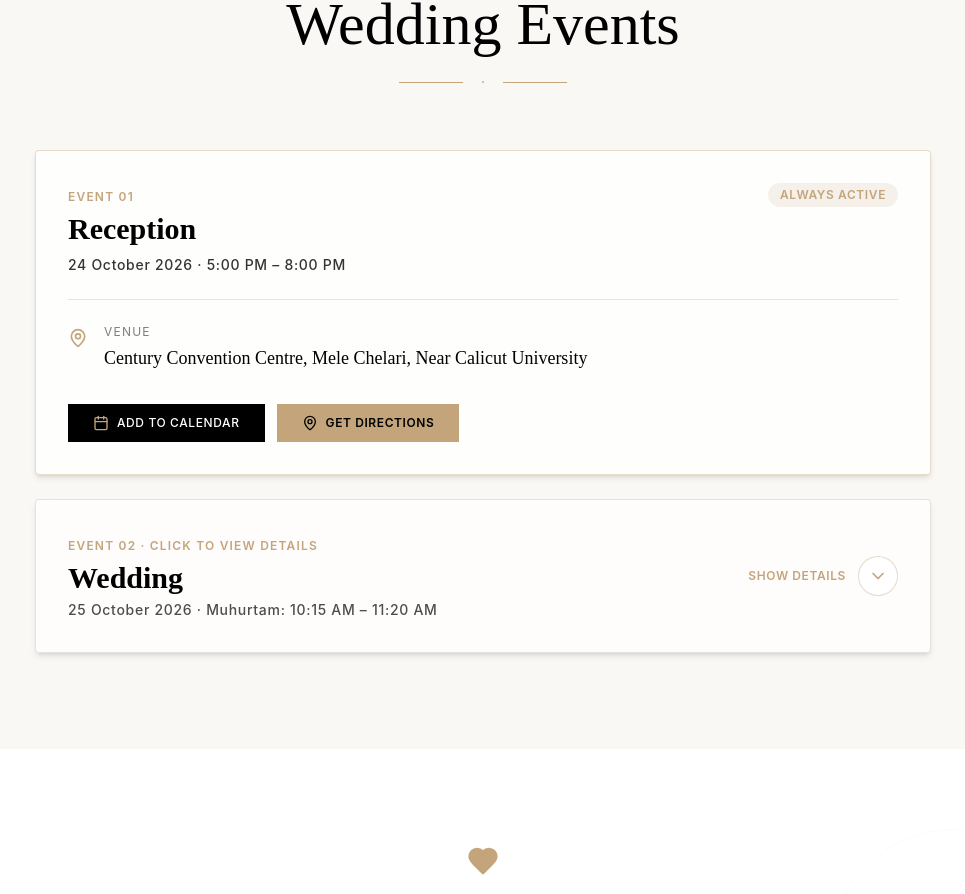
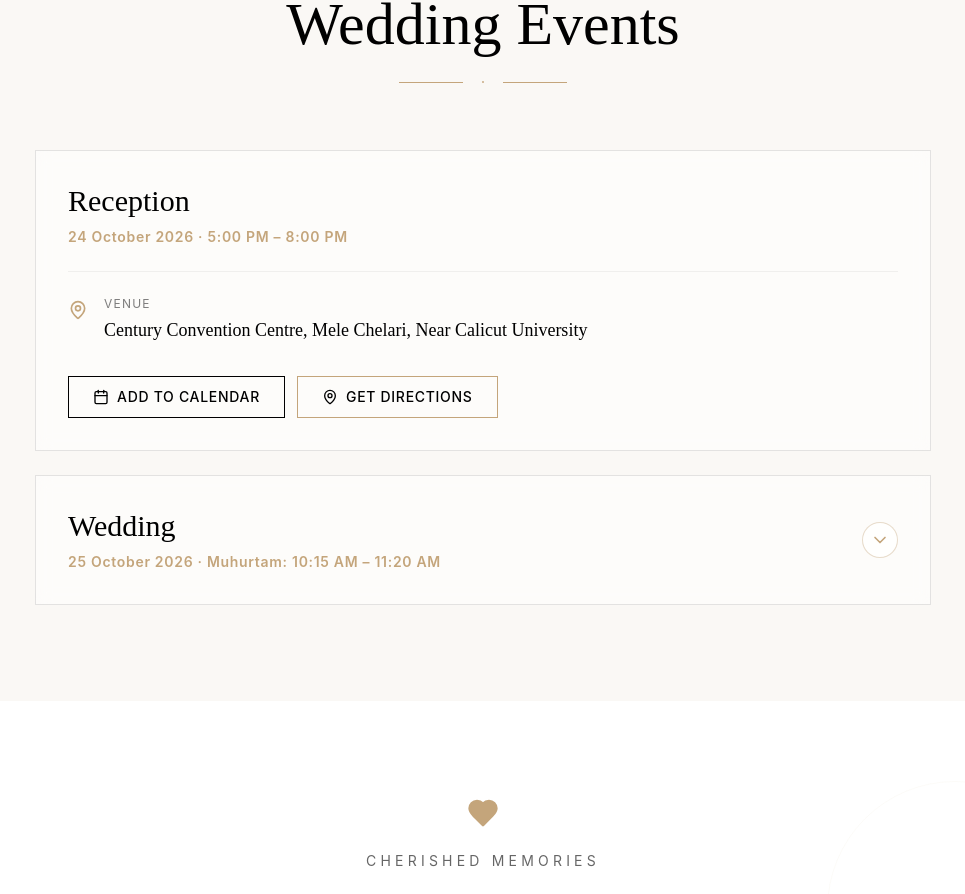
Before and after one commit to tevahdesign/for-her, a React (Vite) app: page / in a window 1280 px wide. Shown: the part 1578-2472 px from the top of the page, without its empty margins (157-1122 px from the left). Built offline with nearby package versions, Linux system fonts and the light colour scheme.

Commit message:
Initial project upload

```diff
--- a/index.html
+++ b/index.html
@@ -15,9 +15,25 @@
     </head>
 
     <body>
-
+      <audio id="bg-audio" src="/background-music.mp3" autoplay loop playsinline webkit-playsinline preload="auto"></audio>
+      <script>
+        (function() {
+          var audio = document.getElementById('bg-audio');
+          if (audio) {
+            audio.volume = 0.1;
+            var play = function() {
+              audio.play().catch(function() {});
+            };
+            play();
+            ['pointerdown', 'touchstart', 'touchend', 'click', 'scroll', 'keydown'].forEach(function(evt) {
+              window.addEventListener(evt, function() {
+                if (audio.paused) play();
+              }, { passive: true });
+            });
+          }
+        })();
+      </script>
       <div id="root"></div>
       <script type="module" src="/src/main.tsx"></script>
-
     </body>
   </html>
--- a/src/app/components/BackgroundAudio.tsx
+++ b/src/app/components/BackgroundAudio.tsx
@@ -7,7 +7,7 @@ export function BackgroundAudio() {
     const audio = audioRef.current;
     if (!audio) return;
 
-    audio.volume = 0.3;
+    audio.volume = 0.1;
 
     // Advanced autoplay strategy:
     // 1. Try unmuted playback on mount
--- a/src/app/components/EventsSection.tsx
+++ b/src/app/components/EventsSection.tsx
@@ -122,55 +122,47 @@ export function EventsSection() {
           </div>
         </ScrollReveal>
 
-        {/* Events Cards */}
+        {/* Events Cards with Original/Old Card Styling */}
         <div className="space-y-6">
-          {/* RECEPTION CARD - ALWAYS ACTIVE / OPEN */}
+          {/* RECEPTION CARD - ORIGINAL DESIGN */}
           <ScrollReveal delay={0.1}>
             <motion.div
               whileHover={{ scale: 1.01, transition: { duration: 0.2 } }}
-              className="border border-[#C4A57B]/40 bg-white/80 backdrop-blur-sm shadow-md transition-all duration-300 hover:border-[#C4A57B] hover:shadow-xl p-8 rounded-sm"
+              className="border border-black/10 bg-white/50 backdrop-blur-sm transition-all duration-300 hover:border-[#C4A57B]/50 hover:shadow-lg p-8"
             >
-              <div className="flex justify-between items-start">
               <div>
-                  <span className="text-xs tracking-widest text-[#C4A57B] font-semibold uppercase font-sans">
-                    Event 01
-                  </span>
-                  <h3 className="font-serif text-3xl text-black mt-1 mb-2 font-semibold">
+                <h3 className="font-serif text-3xl text-black mb-2">
                   Reception
                 </h3>
-                  <p className="text-sm tracking-wider text-black/80 font-medium font-sans">
+                <p className="text-sm tracking-wider text-[#C4A57B] font-semibold font-sans">
                   24 October 2026 · 5:00 PM – 8:00 PM
                 </p>
               </div>
-                <span className="px-3 py-1 bg-[#C4A57B]/15 text-[#C4A57B] text-xs font-semibold uppercase tracking-wider rounded-full font-sans">
-                  Always Active
-                </span>
-              </div>
 
-              <div className="pt-6 mt-6 border-t border-black/10 space-y-6">
+              <div className="pt-6 mt-6 border-t border-black/5 space-y-6">
                 <div className="flex items-start gap-4">
                   <MapPin className="w-5 h-5 text-[#C4A57B] mt-1 flex-shrink-0" />
                   <div>
                     <p className="text-xs tracking-widest uppercase text-black/50 font-sans mb-1">Venue</p>
-                    <p className="font-serif text-lg text-black font-medium">Century Convention Centre, Mele Chelari, Near Calicut University</p>
+                    <p className="font-serif text-lg text-black">Century Convention Centre, Mele Chelari, Near Calicut University</p>
                   </div>
                 </div>
 
                 <div className="flex flex-wrap gap-3 pt-2">
                   <motion.button
-                    whileHover={{ scale: 1.03 }}
-                    whileTap={{ scale: 0.97 }}
+                    whileHover={{ scale: 1.05, y: -2 }}
+                    whileTap={{ scale: 0.95 }}
                     onClick={() => handleAddToCalendar('reception')}
-                    className="flex items-center gap-2 px-6 py-2.5 bg-black border border-black text-white hover:bg-[#C4A57B] hover:border-[#C4A57B] hover:text-black transition-all duration-300 text-xs tracking-wider uppercase font-sans font-medium cursor-pointer"
+                    className="flex items-center gap-2 px-6 py-2.5 border border-black text-black hover:bg-black hover:text-white transition-all duration-300 text-sm tracking-wider uppercase font-sans cursor-pointer"
                   >
-                    <Calendar className="w-4 h-4 text-[#C4A57B]" />
+                    <Calendar className="w-4 h-4" />
                     Add to Calendar
                   </motion.button>
                   <motion.button
-                    whileHover={{ scale: 1.03 }}
-                    whileTap={{ scale: 0.97 }}
+                    whileHover={{ scale: 1.05, y: -2 }}
+                    whileTap={{ scale: 0.95 }}
                     onClick={() => handleGetDirections('reception')}
-                    className="flex items-center gap-2 px-6 py-2.5 bg-[#C4A57B] border border-[#C4A57B] text-black hover:bg-black hover:text-white transition-all duration-300 text-xs tracking-wider uppercase font-sans font-semibold cursor-pointer"
+                    className="flex items-center gap-2 px-6 py-2.5 border border-[#C4A57B] text-black hover:bg-[#C4A57B] transition-all duration-300 text-sm tracking-wider uppercase font-sans cursor-pointer"
                   >
                     <MapPin className="w-4 h-4" />
                     Get Directions
@@ -180,37 +172,26 @@ export function EventsSection() {
             </motion.div>
           </ScrollReveal>
 
-          {/* WEDDING CARD - ONLY ACTIVE WHEN DROPDOWN CLICKED */}
+          {/* WEDDING CARD - ORIGINAL DESIGN WITH CLICKABLE DROPDOWN */}
           <ScrollReveal delay={0.2}>
             <motion.div
               whileHover={{ scale: 1.01, transition: { duration: 0.2 } }}
-              className="border border-black/10 bg-white/70 backdrop-blur-sm transition-all duration-300 hover:border-[#C4A57B]/60 shadow-md rounded-sm overflow-hidden"
+              className="border border-black/10 bg-white/50 backdrop-blur-sm transition-all duration-300 hover:border-[#C4A57B]/50 hover:shadow-lg p-8 cursor-pointer"
+              onClick={() => setIsWeddingOpen(!isWeddingOpen)}
             >
-              {/* Clickable Header Dropdown Bar */}
-              <button
-                onClick={() => setIsWeddingOpen(!isWeddingOpen)}
-                className="w-full text-left p-8 flex items-center justify-between cursor-pointer hover:bg-black/5 transition-colors group"
-              >
+              <div className="flex justify-between items-center">
                 <div>
-                  <span className="text-xs tracking-widest text-[#C4A57B] font-semibold uppercase font-sans">
-                    Event 02 · Click to View Details
-                  </span>
-                  <h3 className="font-serif text-3xl text-black mt-1 mb-1 font-semibold group-hover:text-[#C4A57B] transition-colors">
+                  <h3 className="font-serif text-3xl text-black mb-2">
                     Wedding
                   </h3>
-                  <p className="text-sm tracking-wider text-black/70 font-sans">
+                  <p className="text-sm tracking-wider text-[#C4A57B] font-semibold font-sans">
                     25 October 2026 · Muhurtam: 10:15 AM – 11:20 AM
                   </p>
                 </div>
-                <div className="flex items-center gap-3">
-                  <span className="hidden sm:inline-block text-xs uppercase tracking-wider font-sans font-semibold text-[#C4A57B]">
-                    {isWeddingOpen ? 'Hide Details' : 'Show Details'}
-                  </span>
-                  <div className="w-10 h-10 rounded-full border border-[#C4A57B]/40 flex items-center justify-center bg-white group-hover:border-[#C4A57B] transition-all">
+                <div className="w-9 h-9 rounded-full border border-[#C4A57B]/40 flex items-center justify-center bg-white/80 shrink-0 ml-4">
                   <ChevronDown className={`w-5 h-5 text-[#C4A57B] transition-transform duration-300 ${isWeddingOpen ? 'rotate-180' : ''}`} />
                 </div>
               </div>
-              </button>
 
               {/* Inside Card Details - Expanded when clicked */}
               <AnimatePresence>
@@ -220,46 +201,38 @@ export function EventsSection() {
                     animate={{ opacity: 1, height: 'auto' }}
                     exit={{ opacity: 0, height: 0 }}
                     transition={{ duration: 0.35, ease: 'easeInOut' }}
-                    className="px-8 pb-8 pt-4 border-t border-black/10 bg-[#FAF8F5]/80 space-y-6"
+                    className="overflow-hidden"
+                    onClick={(e) => e.stopPropagation()} // Prevent card toggle when clicking inside buttons
                   >
-                    <div className="grid grid-cols-1 md:grid-cols-2 gap-4 bg-white p-5 border border-[#C4A57B]/30 rounded-sm">
-                      <div>
-                        <p className="text-xs tracking-widest uppercase text-black/50 font-sans mb-1">Date</p>
-                        <p className="font-serif text-xl text-black font-semibold">25 October 2026 (Sunday)</p>
-                      </div>
-                      <div>
-                        <p className="text-xs tracking-widest uppercase text-black/50 font-sans mb-1">Muhurtam Time</p>
-                        <p className="font-serif text-xl text-[#C4A57B] font-bold">10:15 AM – 11:20 AM</p>
-                      </div>
-                    </div>
-
+                    <div className="pt-6 mt-6 border-t border-black/5 space-y-6">
                       <div className="flex items-start gap-4">
                         <MapPin className="w-5 h-5 text-[#C4A57B] mt-1 flex-shrink-0" />
                         <div>
                           <p className="text-xs tracking-widest uppercase text-black/50 font-sans mb-1">Venue</p>
-                        <p className="font-serif text-lg text-black font-medium">Reef Club Resort, Eranhikkal, Calicut</p>
+                          <p className="font-serif text-lg text-black">Reef Club Resort, Eranhikkal, Calicut</p>
                         </div>
                       </div>
 
                       <div className="flex flex-wrap gap-3 pt-2">
                         <motion.button
-                        whileHover={{ scale: 1.03 }}
-                        whileTap={{ scale: 0.97 }}
+                          whileHover={{ scale: 1.05, y: -2 }}
+                          whileTap={{ scale: 0.95 }}
                           onClick={() => handleAddToCalendar('wedding')}
-                        className="flex items-center gap-2 px-6 py-2.5 bg-black border border-black text-white hover:bg-[#C4A57B] hover:border-[#C4A57B] hover:text-black transition-all duration-300 text-xs tracking-wider uppercase font-sans font-medium cursor-pointer"
+                          className="flex items-center gap-2 px-6 py-2.5 border border-black text-black hover:bg-black hover:text-white transition-all duration-300 text-sm tracking-wider uppercase font-sans cursor-pointer"
                         >
-                        <Calendar className="w-4 h-4 text-[#C4A57B]" />
+                          <Calendar className="w-4 h-4" />
                           Add to Calendar
                         </motion.button>
                         <motion.button
-                        whileHover={{ scale: 1.03 }}
-                        whileTap={{ scale: 0.97 }}
+                          whileHover={{ scale: 1.05, y: -2 }}
+                          whileTap={{ scale: 0.95 }}
                           onClick={() => handleGetDirections('wedding')}
-                        className="flex items-center gap-2 px-6 py-2.5 bg-[#C4A57B] border border-[#C4A57B] text-black hover:bg-black hover:text-white transition-all duration-300 text-xs tracking-wider uppercase font-sans font-semibold cursor-pointer"
+                          className="flex items-center gap-2 px-6 py-2.5 border border-[#C4A57B] text-black hover:bg-[#C4A57B] transition-all duration-300 text-sm tracking-wider uppercase font-sans cursor-pointer"
                         >
                           <MapPin className="w-4 h-4" />
                           Get Directions
                         </motion.button>
+                      </div>
                     </div>
                   </motion.div>
                 )}
```
Lines whose indentation alone changed are shown as unchanged.
